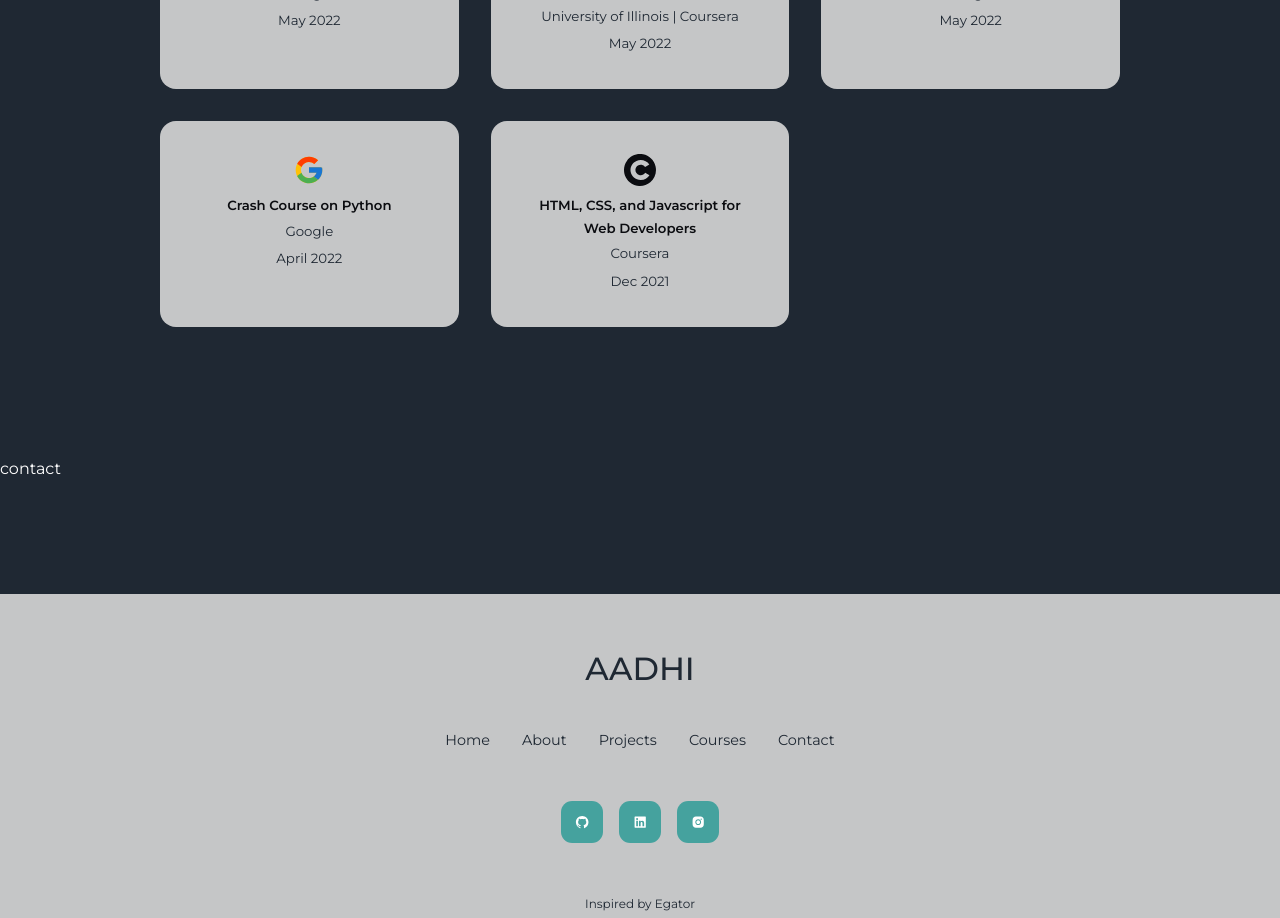
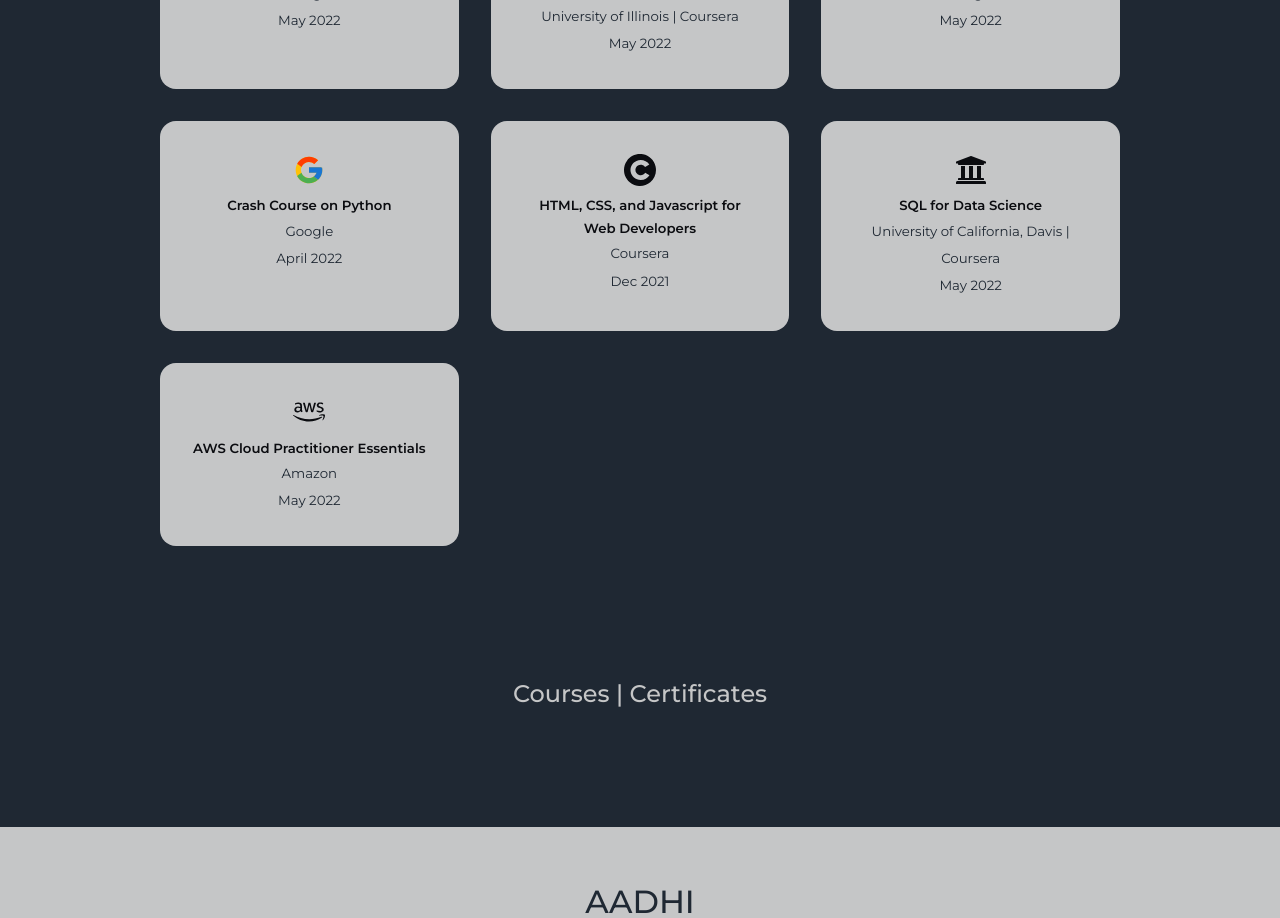
Before and after one commit to aadhavanpl/portfolio, a React (Create React App) app: page / in a window 1280 px wide. Shown: the part 3340-4258 px from the top of the page. Built offline with nearby package versions, Linux system fonts and the light colour scheme.

Commit message:
msc changes to css and about page

```diff
--- a/src/components/about/about.css
+++ b/src/components/about/about.css
@@ -40,3 +40,8 @@
 .vertical-timeline-custom-line::before {
     background: red;
 }
+
+#about h2 {
+    text-align: center;
+    margin-bottom: 3rem;
+}
--- a/src/components/contact/Contact.jsx
+++ b/src/components/contact/Contact.jsx
@@ -3,7 +3,12 @@ import "./contact.css"
 
 function Contact() {
   return (
-    <section id="contact">contact</section>
+    <section id="contact">
+      <h2>Courses | Certificates</h2>
+      <div className=''>
+
+      </div>
+    </section>
   )
 }
 
--- a/src/components/contact/contact.css
+++ b/src/components/contact/contact.css
@@ -0,0 +1,4 @@
+#contact h2 {
+    text-align: center;
+    margin-bottom: 3rem;
+}
--- a/src/components/courses/Courses.jsx
+++ b/src/components/courses/Courses.jsx
@@ -3,6 +3,7 @@ import "./courses.css"
 import { FcGoogle } from "react-icons/fc"
 import { SiCoursera } from "react-icons/si"
 import { FaUniversity } from "react-icons/fa"
+import { SiAmazonaws } from "react-icons/si"
 
 const Courses = () => {
   return (
@@ -46,6 +47,20 @@ const Courses = () => {
               <br />
               <small>Dec 2021</small>
             </article>
+            <article className='courses__card'>
+              <FaUniversity className='courses__icon'/>
+              <h5>SQL for Data Science</h5>
+              <small>University of California, Davis | Coursera</small>
+              <br />
+              <small>May 2022</small>
+            </article>
+            <article className='courses__card'>
+              <SiAmazonaws className='courses__icon'/>
+              <h5>AWS Cloud Practitioner Essentials</h5>
+              <small>Amazon</small>
+              <br />
+              <small>May 2022</small>
+            </article>
           </div>
         </div>
       </div>
```
Also changed, not shown: src/assets/me.jpg.
